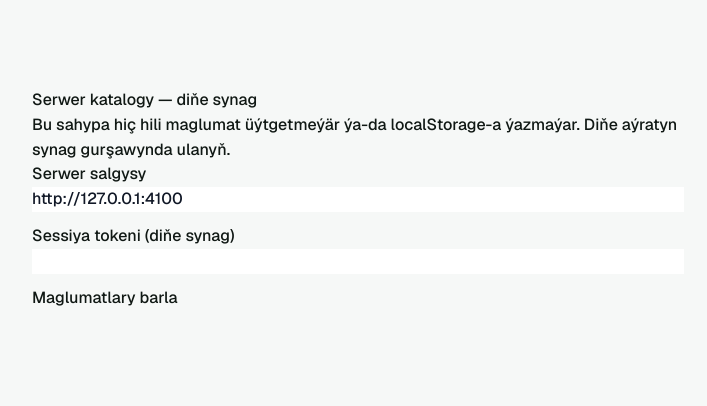
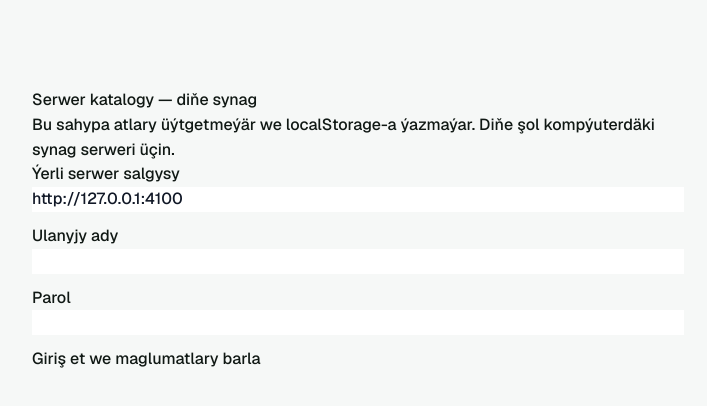
Before and after one commit to Stoun05/horse-portal-v2, a Next.js app: page /server-connection-test in a window 1280 px wide. Shown: the top 406 px of the page, without its empty margins (282-989 px from the left). Built offline with nearby package versions, Linux system fonts and the light colour scheme.

Commit message:
feat(web): read-only local diagnostic logs in and logs out without storing credentials

```diff
--- a/app/server-connection-test/page.tsx
+++ b/app/server-connection-test/page.tsx
@@ -3,38 +3,81 @@
 import { useState } from "react";
 import { fetchRemoteHorseCatalog, type RemoteHorseResult } from "../../lib/remoteHorseCatalog";
 
-/* Isolated development diagnostic; never writes browser storage or horse data. */
+/* Development-only diagnostic. No localStorage writes or catalog mutations.
+ * Login restricted to loopback HTTP; never send passwords over LAN plaintext HTTP.
+ */
 export default function CatalogConnectionTest() {
   const [server, setServer] = useState("http://127.0.0.1:4100");
-  const [token, setToken] = useState("");
+  const [username, setUsername] = useState("");
+  const [password, setPassword] = useState("");
   const [result, setResult] = useState<RemoteHorseResult | null>(null);
+  const [message, setMessage] = useState("");
   const [loading, setLoading] = useState(false);
 
   async function inspect() {
     setLoading(true);
     setResult(null);
+    setMessage("");
     try {
-      setResult(await fetchRemoteHorseCatalog(server, token));
+      const url = new URL(server);
+      if (url.protocol !== "http:" || !["127.0.0.1", "localhost"].includes(url.hostname) ||
+          url.username || url.password || url.pathname !== "/" || url.search || url.hash) {
+        setMessage("Synag üçin diňe ýerli http://127.0.0.1:4100 salgysyna rugsat berilýär.");
+        return;
+      }
+      const login = await fetch(new URL("/api/auth/login", url), {
+        method: "POST",
+        headers: { "Content-Type": "application/json" },
+        body: JSON.stringify({ username, password }),
+        cache: "no-store",
+      });
+      if (!login.ok) {
+        setMessage(login.status === 401 ? "Ulanyjy ady ýa-da parol nädogry." : "Serwere giriş başa barmady.");
+        return;
+      }
+      const session: unknown = await login.json();
+      if (!session || typeof session !== "object" || !("token" in session) ||
+          typeof session.token !== "string" || !/^[a-f0-9]{64}$/.test(session.token)) {
+        setMessage("Serweriň sessiýa jogaby nädogry.");
+        return;
+      }
+      const token = session.token;
+      const fetched = await fetchRemoteHorseCatalog(url.origin, token);
+      setResult(fetched);
+      try {
+        await fetch(new URL("/api/auth/logout", url), {
+          method: "POST", headers: { Authorization: `Bearer ${token}` }, cache: "no-store",
+        });
+      } catch {
+        // Session expires on the server even if logout fails.
+      }
+    } catch {
+      setMessage("Serwere birikmek başa barmady.");
     } finally {
+      setPassword("");
       setLoading(false);
-      setToken("");
     }
   }
 
   return (
     <main style={{ maxWidth: 700, margin: "4rem auto", padding: 24 }}>
       <h1>Serwer katalogy — diňe synag</h1>
-      <p>Bu sahypa hiç hili maglumat üýtgetmeýär ýa-da localStorage-a ýazmaýar. Diňe aýratyn synag gurşawynda ulanyň.</p>
-      <label htmlFor="server">Serwer salgysy</label>
+      <p>Bu sahypa atlary üýtgetmeýär we localStorage-a ýazmaýar. Diňe şol kompýuterdäki synag serweri üçin.</p>
+      <label htmlFor="server">Ýerli serwer salgysy</label>
       <input id="server" value={server} onChange={e => setServer(e.target.value)} style={{ display: "block", width: "100%", marginBottom: 12 }} />
-      <label htmlFor="token">Sessiya tokeni (diňe synag)</label>
-      <input id="token" type="password" autoComplete="off" value={token} onChange={e => setToken(e.target.value)} style={{ display: "block", width: "100%", marginBottom: 12 }} />
-      <button onClick={inspect} disabled={loading || !token}>Maglumatlary barla</button>
+      <label htmlFor="username">Ulanyjy ady</label>
+      <input id="username" autoComplete="off" value={username} onChange={e => setUsername(e.target.value)} style={{ display: "block", width: "100%", marginBottom: 12 }} />
+      <label htmlFor="password">Parol</label>
+      <input id="password" type="password" autoComplete="off" value={password} onChange={e => setPassword(e.target.value)} style={{ display: "block", width: "100%", marginBottom: 12 }} />
+      <button onClick={inspect} disabled={loading || !username || !password}>
+        {loading ? "Barlanýar..." : "Giriş et we maglumatlary barla"}
+      </button>
+      {message && <p role="status">{message}</p>}
       {result && (
         <section aria-live="polite" style={{ marginTop: 24 }}>
           {result.ok ? (
             <>
-              <p>Serwerden {result.horses.length} at ýazgysy okaldy. Diňe ilkinji 100 ýazgy görkezilýär.</p>
+              <p>Serwerden {result.horses.length} at ýazgysy okaldy. Ilkinji 100 ýazgy görkezilýär.</p>
               <ul>{result.horses.map(horse => <li key={horse.id}>{horse.name} — {horse.code ?? horse.id}</li>)}</ul>
             </>
           ) : <p>Okamak başa barmady: {result.reason}</p>}
```
